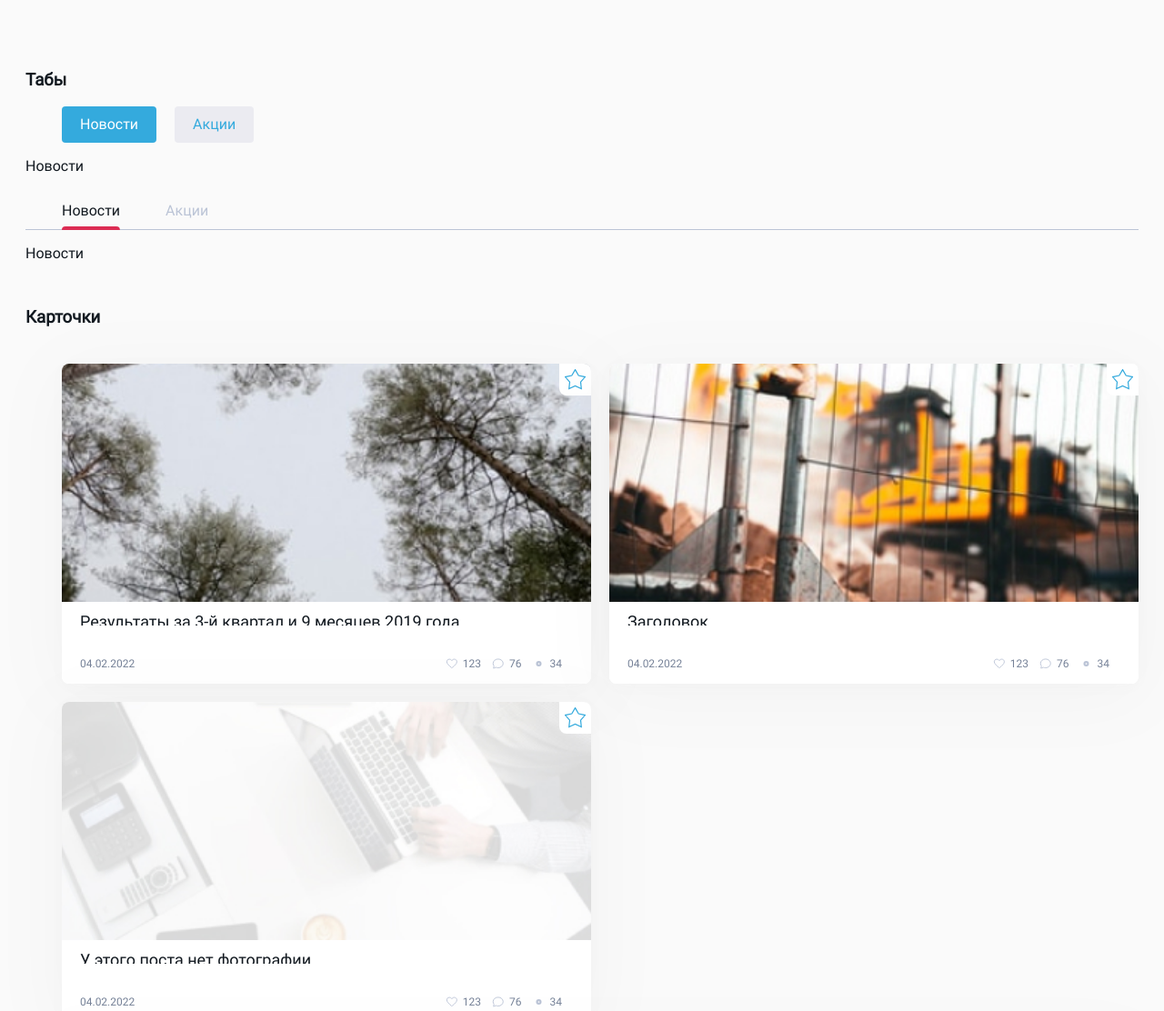
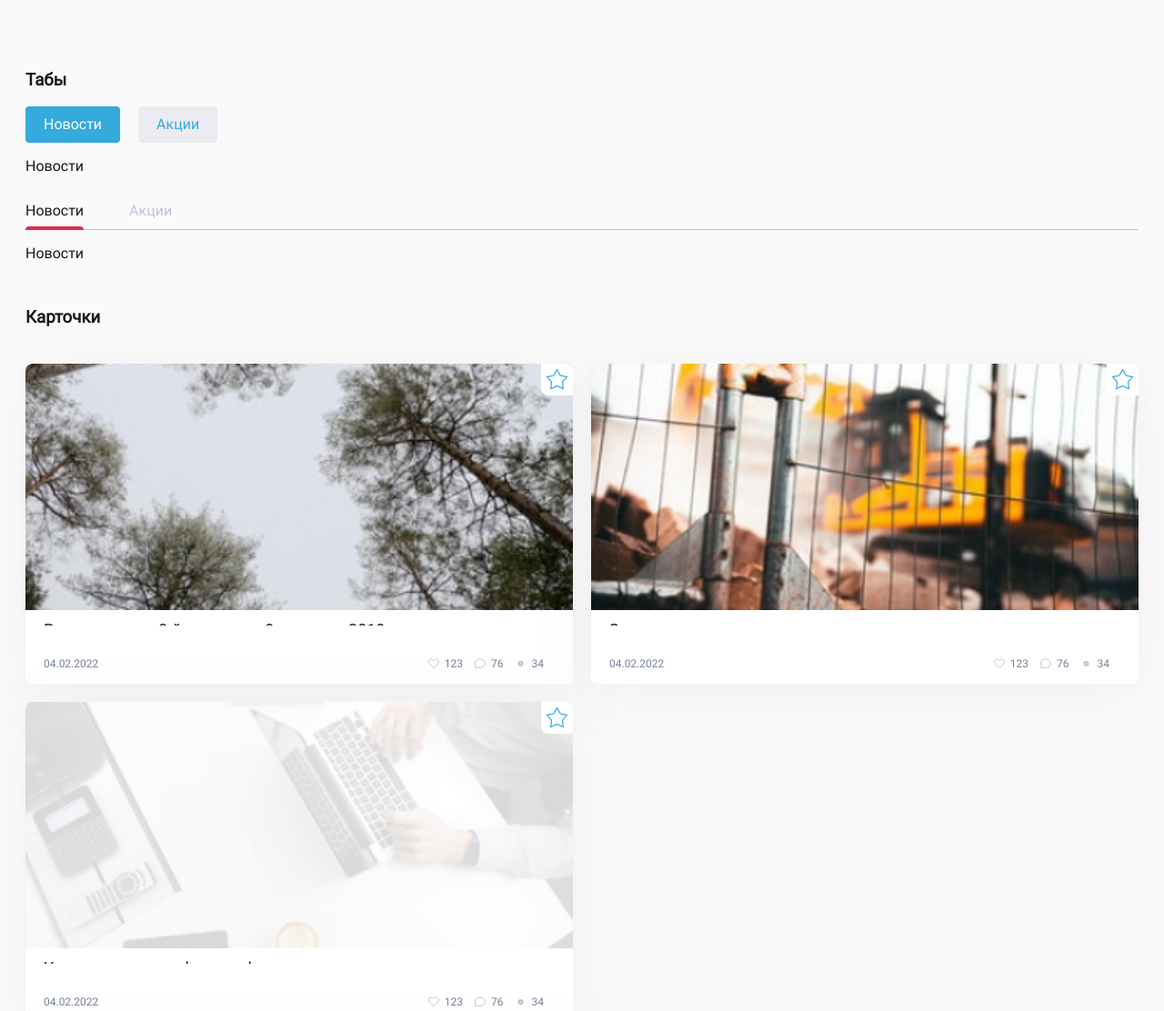
Before and after one commit to Solonasty/BrandAnalitics_deploy, a plain HTML site: page index.html in a window 1280 px wide. Shown: the top 1112 px of the page at 91% size. Drawn offline with nearby package versions, Linux system fonts and the light colour scheme; files whose address does not match are found by name.

Commit message:
Update index.html

```diff
--- a/index.html
+++ b/index.html
@@ -14,6 +14,10 @@
             }
             ul li {
                 list-style-type: none;
+            }
+            ul.tabs__list,
+            ul.cards__list{
+                padding-left: 0;
             }
         </style>
     </head>
```
